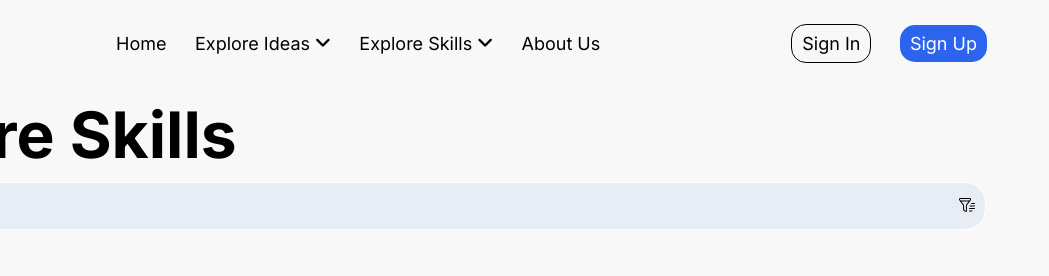
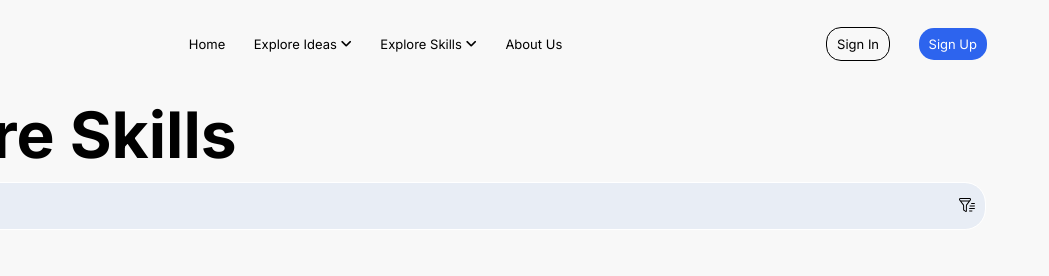
Before and after one commit to johnolaojo4/MINDMARKET-PROJECT, a plain HTML site: page explore-skill.html in a window 1280 px wide. Shown: the top 276 px of the page, 231-1280 px from the left. Drawn offline with Linux system fonts and the light colour scheme.

Commit message:
Update explore.css

```diff
--- a/css/explore.css
+++ b/css/explore.css
@@ -34,7 +34,7 @@ nav {
   color: #000;
   font-weight: 400;
   margin: 0 12px;
-  font-size: 18px;
+  font-size: 13px;
   transition: color 0.3s;
 }
 
```
